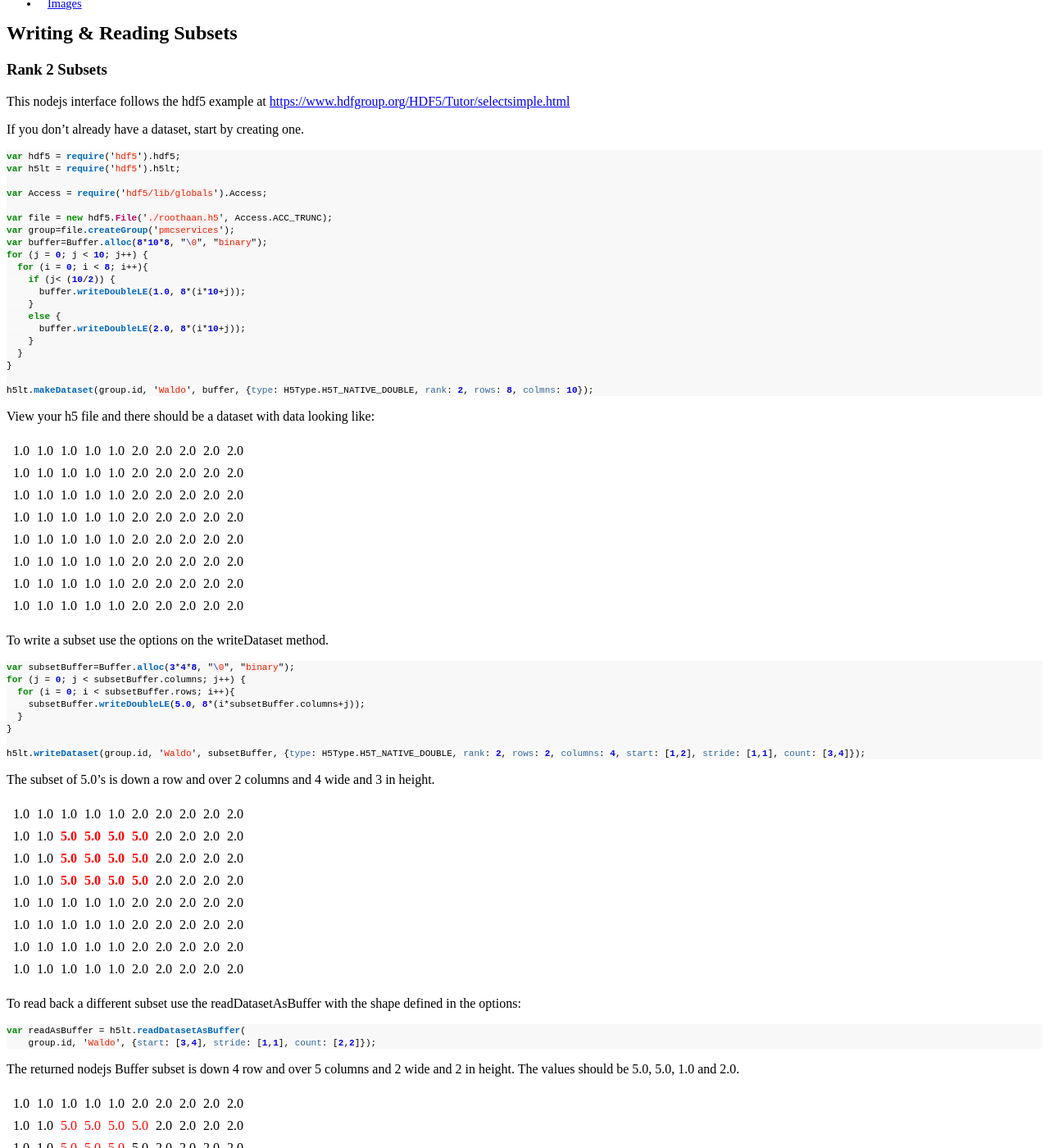
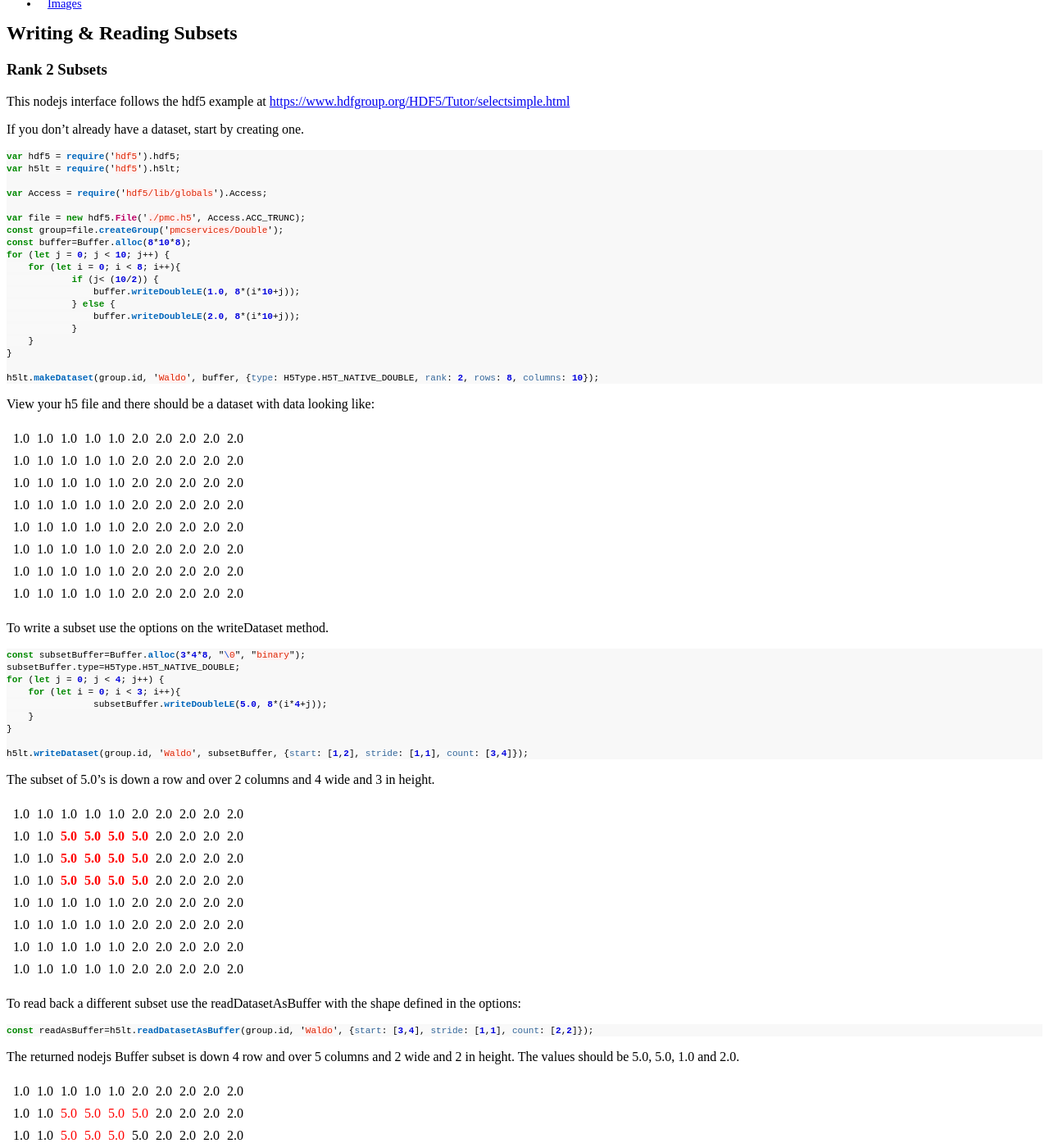
Before and after one commit to HDF-NI/hdf5.node, a Jekyll site: the page built from _posts/2015-06-20-subset_tutorial.md, in a window 1280 px wide and 1400 px high, scrolled down 460 px. Shown: the whole window at 82% size. Built offline with Jekyll 4.4.1, drawn with Linux system fonts in a browser that asks for light colours; a style sheet for code colours, icons or effects is not loaded.

Commit message:
updated code in subset tut

````diff
--- a/Gemfile
+++ b/Gemfile
@@ -1,3 +1,3 @@
 source 'https://rubygems.org'
-gem 'github-pages'
+gem 'github-pages', group: :jekyll_plugins
 gem 'pygments.rb'
--- a/_posts/2015-06-20-subset_tutorial.md
+++ b/_posts/2015-06-20-subset_tutorial.md
@@ -17,21 +17,20 @@ var h5lt = require('hdf5').h5lt;
 
 var Access = require('hdf5/lib/globals').Access;
 
-var file = new hdf5.File('./roothaan.h5', Access.ACC_TRUNC);
-var group=file.createGroup('pmcservices');
-var buffer=Buffer.alloc(8*10*8, "\0", "binary");
-for (j = 0; j < 10; j++) {
-  for (i = 0; i < 8; i++){
-    if (j< (10/2)) {
-      buffer.writeDoubleLE(1.0, 8*(i*10+j));
+var file = new hdf5.File('./pmc.h5', Access.ACC_TRUNC);
+const group=file.createGroup('pmcservices/Double');
+const buffer=Buffer.alloc(8*10*8);
+for (let j = 0; j < 10; j++) {
+    for (let i = 0; i < 8; i++){
+            if (j< (10/2)) {
+                buffer.writeDoubleLE(1.0, 8*(i*10+j));
+            } else {
+                buffer.writeDoubleLE(2.0, 8*(i*10+j));
+            }
     }
-    else {
-      buffer.writeDoubleLE(2.0, 8*(i*10+j));
-    }
-  }
 }
 
-h5lt.makeDataset(group.id, 'Waldo', buffer, {type: H5Type.H5T_NATIVE_DOUBLE, rank: 2, rows: 8, colmns: 10});
+h5lt.makeDataset(group.id, 'Waldo', buffer, {type: H5Type.H5T_NATIVE_DOUBLE, rank: 2, rows: 8, columns: 10});
 ```
 
 View your h5 file and there should be a dataset with data looking like:
@@ -65,14 +64,15 @@ View your h5 file and there should be a dataset with data looking like:
 To write a subset use the options on the writeDataset method.
 
 ``` javascript
-var subsetBuffer=Buffer.alloc(3*4*8, "\0", "binary");
-for (j = 0; j < subsetBuffer.columns; j++) {
-  for (i = 0; i < subsetBuffer.rows; i++){
-    subsetBuffer.writeDoubleLE(5.0, 8*(i*subsetBuffer.columns+j));
-  }
+const subsetBuffer=Buffer.alloc(3*4*8, "\0", "binary");
+subsetBuffer.type=H5Type.H5T_NATIVE_DOUBLE;
+for (let j = 0; j < 4; j++) {
+    for (let i = 0; i < 3; i++){
+                subsetBuffer.writeDoubleLE(5.0, 8*(i*4+j));
+    }
 }
 
-h5lt.writeDataset(group.id, 'Waldo', subsetBuffer, {type: H5Type.H5T_NATIVE_DOUBLE, rank: 2, rows: 2, columns: 4, start: [1,2], stride: [1,1], count: [3,4]});
+h5lt.writeDataset(group.id, 'Waldo', subsetBuffer, {start: [1,2], stride: [1,1], count: [3,4]});
 ```
 
 The subset of 5.0's is down a row and over 2 columns and 4 wide and 3 in height.
@@ -107,8 +107,7 @@ The subset of 5.0's is down a row and over 2 columns and 4 wide and 3 in height.
 To read back a different subset use the readDatasetAsBuffer with the shape defined in the options:
 
 ```javascript
-var readAsBuffer = h5lt.readDatasetAsBuffer(
-    group.id, 'Waldo', {start: [3,4], stride: [1,1], count: [2,2]});
+const readAsBuffer=h5lt.readDatasetAsBuffer(group.id, 'Waldo', {start: [3,4], stride: [1,1], count: [2,2]});
 ```
 
 The returned nodejs Buffer subset is down 4 row and over 5 columns and 2 wide and 2 in height.  The values should be 5.0, 5.0, 1.0 and 2.0.
````
Also changed, not shown: Gemfile.lock (added).
